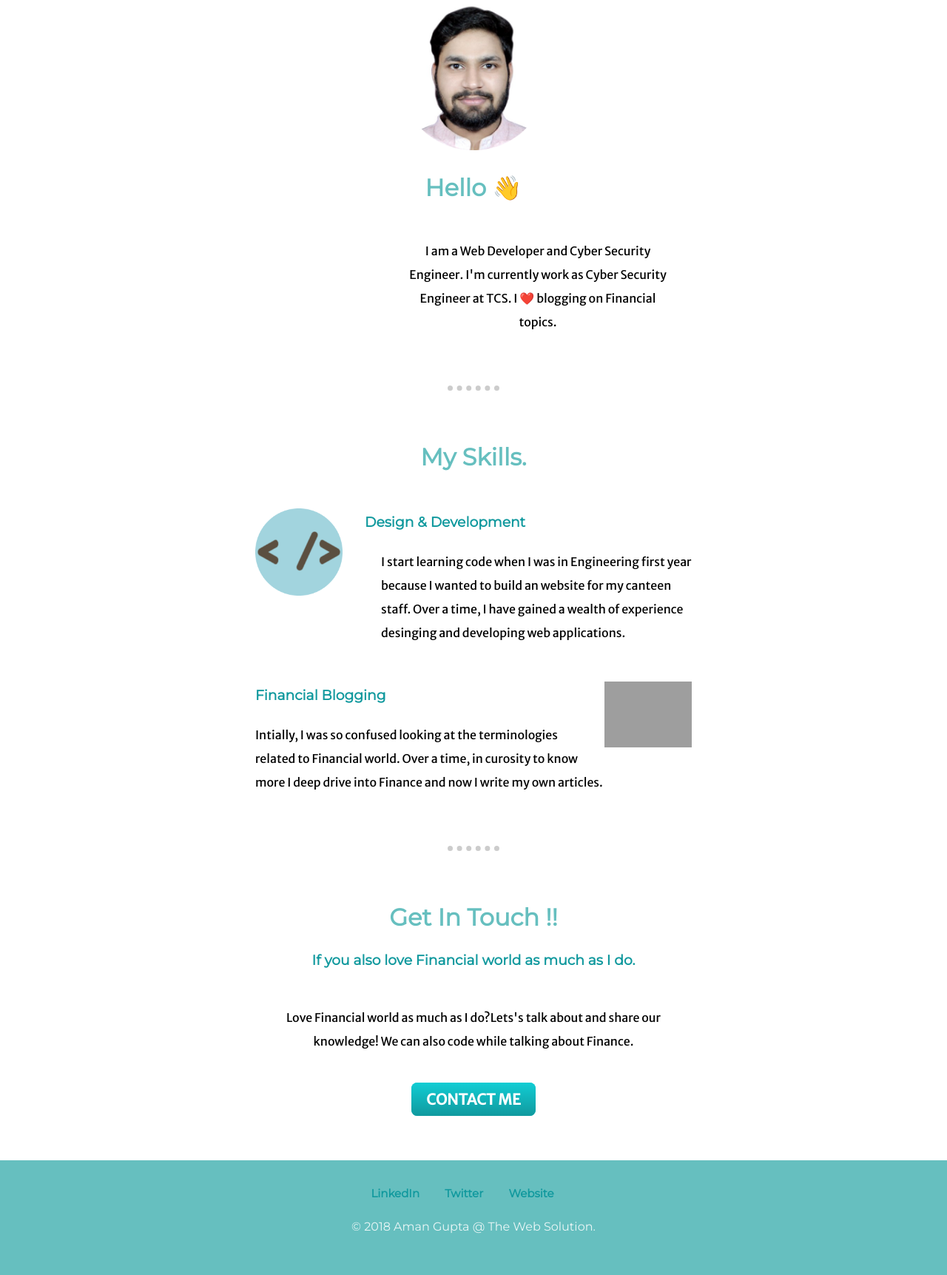
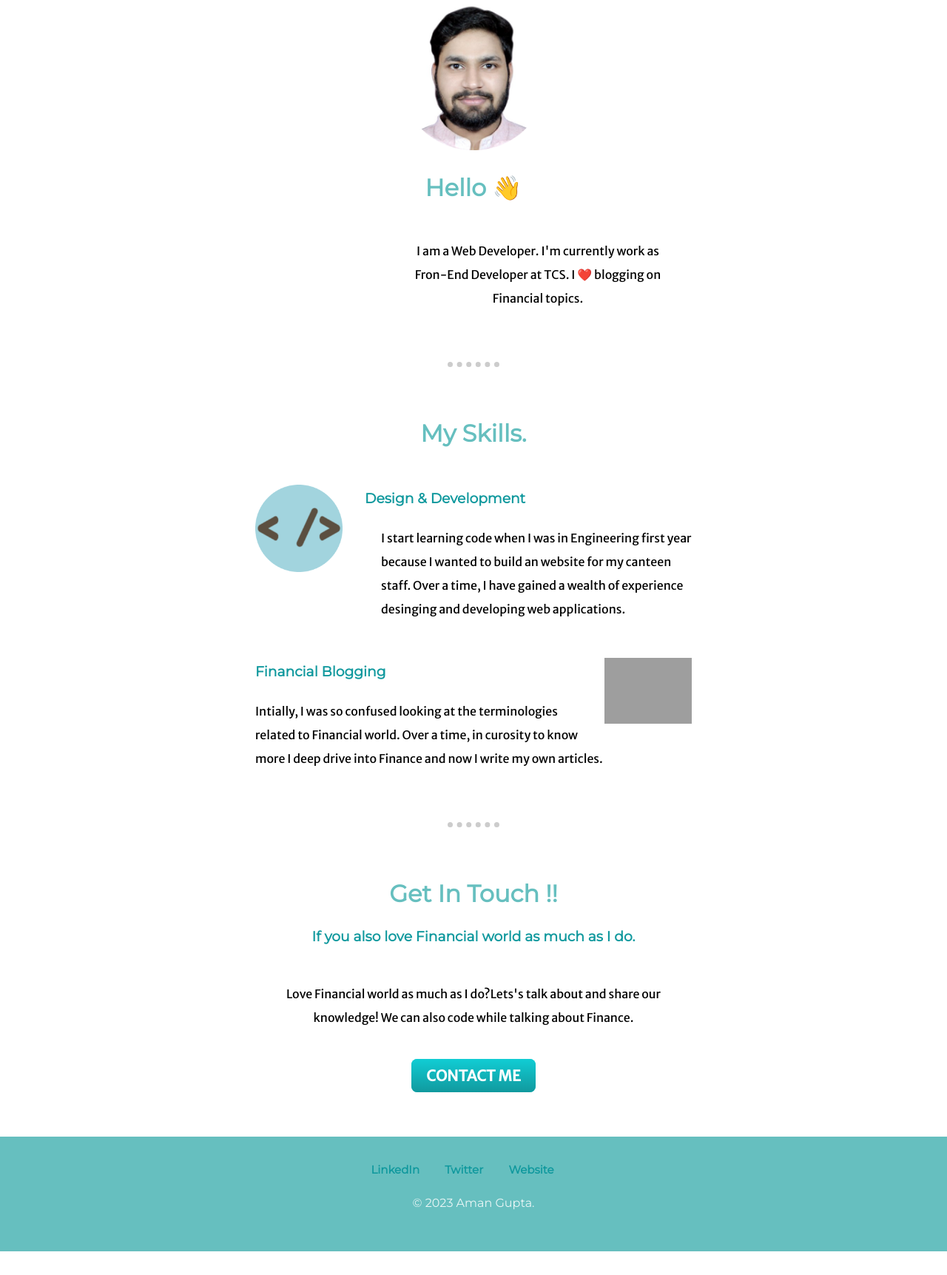
Before and after one commit to amangupta062/portfolio, a plain HTML site: page index.html in a window 1280 px wide. Shown: the part 763-2486 px from the top of the page at 74% size. After the commit the page ends 2454 px from the top, so only its background shows below. Drawn offline with Linux system fonts and the light colour scheme; grey boxes are pictures that could not be loaded.

Commit message:
Update index.html

```diff
--- a/index.html
+++ b/index.html
@@ -24,7 +24,7 @@
         <div class="profile">
           <img src="images/aman.png" alt="profile-image" style="width:200px;height:200px;">
           <h2>Hello 👋</h2>
-          <p class="profile-desc">I am a Web Developer and Cyber Security Engineer. I'm currently work as Cyber Security Engineer at TCS. I ❤️ blogging on Financial topics.</p>
+          <p class="profile-desc">I am a Web Developer. I'm currently work as Fron-End Developer at TCS. I ❤️ blogging on Financial topics.</p>
         </div>
         <hr>
         <div class="skills">
@@ -50,10 +50,10 @@
       </div>
 
       <div class="bottom-container">
-        <a class="footer-link" href="https://www.linkedin.com/" target="_blank">LinkedIn</a>
+        <a class="footer-link" href="https://www.linkedin.com/in/amangupta062/" target="_blank">LinkedIn</a>
         <a class="footer-link" href="https://twitter.com/" target="_blank">Twitter</a>
         <a class="footer-link" href="/index.html">Website</a>
-        <p class="footer">© 2018 Aman Gupta @ The Web Solution.</p>
+        <p class="footer">© 2023 Aman Gupta.</p>
       </div>
 
 </body>
```
